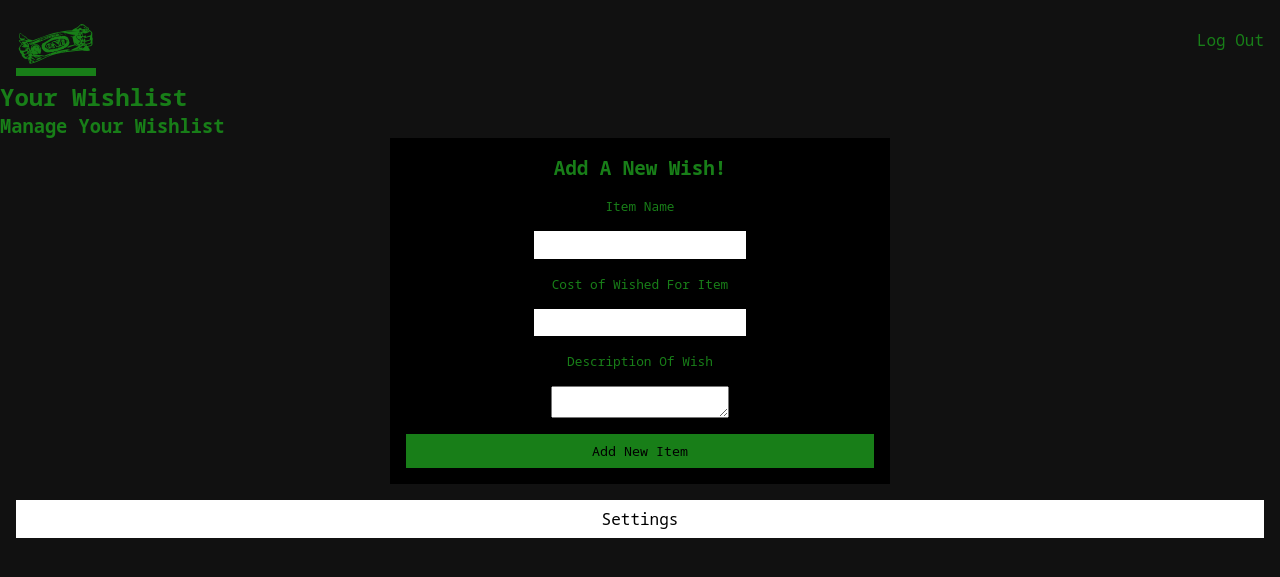
After one commit to Mishalzeera/the-money-manager, a Flask app: page /wishlist in a window 1280 px wide. The commit adds this page. Shown: the top 577 px of the page. Run offline with Flask 2, Linux system fonts and the light colour scheme; the visitor is signed in with stand-in values (Sample User, id 1); data that the repository does not hold is empty; some libraries are stand-ins or nearby versions.

Commit message:
Create wishlist route, template and database.

```diff
--- a/app.py
+++ b/app.py
@@ -111,6 +111,39 @@ def profile(username):
     return render_template("profile.html", user=session["user"], money=money)
 
 
+@app.route("/wishlist", methods=["GET","POST"])
+def wishlist():
+
+    if request.method == 'POST':
+        # convert currency to cents
+        cost_of_item = euros_to_cents(request.form.get("wish_cost"))
+        # create a wishlist dictionary
+        wishlist_item = {
+            "name": session["user"],
+            "wish_name": request.form.get("wish_name").lower(),
+            "wish_cost": cost_of_item,
+            "wish_description": request.form.get("description"),
+            "is_affordable": False
+        }
+        # send dictionary to the database
+        mongo.db.wishlist.insert_one(wishlist_item)
+        flash("Item successfully added")
+        return redirect(url_for('wishlist'))
+
+
+            # get user wishlist from db
+    wishlist = mongo.db.wishlist.find({"name": session["user"]})
+
+    return render_template("wishlist.html", wishlist=wishlist)
+
+
+@app.route("/delete_wish/")
+def delete_wish(wish):
+    wish_to_delete = mongo.db.wishlist.find_one({"wish_name": wish.wish_name})
+    mongo.db.wishlist.remove(wish_to_delete)
+    return redirect(url_for('wishlist'))
+
+
 @app.route("/logout")
 def logout():
     session.clear()
--- a/static/css/style.css
+++ b/static/css/style.css
@@ -111,3 +111,7 @@ input {
     background-color: white;
     color: black;
 }
+
+.wish {
+    margin: 1rem;
+}
--- a/templates/profile.html
+++ b/templates/profile.html
@@ -15,7 +15,7 @@
 <p>Amount spent on extras: {{money.spent_on_extras}}</p>
 <a href="#" class="btn btn-in">New Invoice</a>
 <a href="#"class="btn btn-out">New Expense</a>
-<a href="#" class="btn btn-wishlist">Wishlist</a>
+<a href="{{ url_for('wishlist')}}" class="btn btn-wishlist">Wishlist</a>
 <a href="#"class="btn btn-reward">Reward</a>
 
 {% endblock %}
--- /dev/null
+++ b/templates/wishlist.html
@@ -0,0 +1,40 @@
+{% extends "base.html" %}
+
+{% block content%}
+
+<h2>Your Wishlist</h2>
+{% if wishlist %}
+    {% for wish in wishlist %}
+        <div class="wish">
+            <h3>{{ wish.wish_name | upper}}</h4>
+            <h4>{{ wish.wish_cost}} EU</h4>
+            <p>"{{wish.wish_description}}"</p>
+            {% if wish.is_affordable %}
+                <h5>Is affordable!</h5>
+                {% else %}
+                <h5>Is not afforable.</h5>
+            {% endif %}
+            <a href="{{ url_for('delete_wish', wish=wishlist.wish)}}" class="btn btn-wish">Delete Wish</a>
+        </div>
+
+    {% endfor %}
+{%endif %}
+
+<h3>Manage Your Wishlist</h3>
+<form action="{{url_for('wishlist') }}" method="POST">
+    <div class="register-card">
+        <h2>Add A New Wish!</h2>
+        <label for="wish_name">Item Name</label>
+        <input type="text" name="wish_name" id="wish_name" pattern="^[a-zA-Z0-9]{1-50}$" required>
+        <label for="wish_cost">Cost of Wished For Item</label>
+        <input type="number" name="wish_cost" id="wish_cost" pattern="[0-9]+" step="0.01" title="Please input numbers only." required>
+        <label for="wish_description">Description Of Wish</label>
+        <textarea name="description"id="description" ></textarea>
+
+
+        <button type="submit" class="submit-btn">Add New Item</button>
+
+    </div>
+</form>
+
+{% endblock %}
```
Also changed, not shown: README.md.
